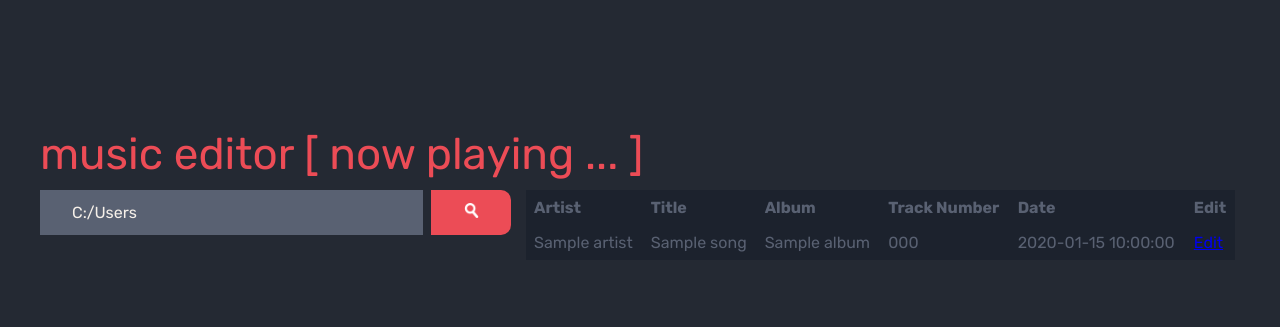
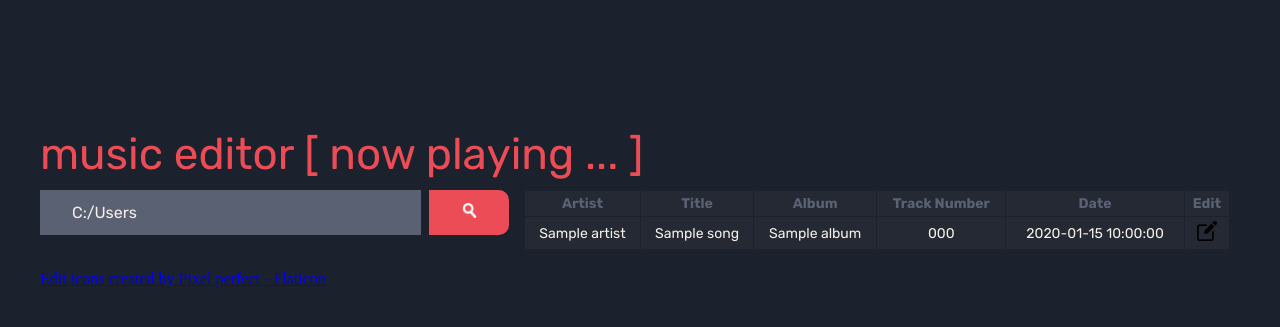
Before and after one commit to metaspheres/metadata-editor, a Flask app: template templates/homepage.html in a window 1280 px wide. Shown: the top 327 px of the page. Run offline with Flask 3, Linux system fonts and the light colour scheme; the template is opened without the code that fills it: most values are stand-ins (such as "Sample title", 1, 10 or a date in 2020).

Commit message:
css fixes

```diff
--- a/static/css/style.css
+++ b/static/css/style.css
@@ -8,9 +8,9 @@
 :root {
   --body-text-color: #F6F0E9;
   --accents-color: #EC4C56;
-  --main-background-color: #242933;
+  --main-background-color: #1C222D;
   --no-highlight-color:#596172;
-  --container-color: #1C222D;
+  --container-color: #242933;
 }
 
 *{
@@ -51,6 +51,7 @@ body {
 	grid-template-columns: 2fr 3fr;
   gap:10px;
   justify-content: center;
+  padding: 10px 5px 10px 0px ;
 
   /* display: flex;
   align-items: flex-start; */
@@ -66,50 +67,73 @@ body {
 
 .path-container-grid {
   display: grid;
-  grid-template-rows: 1fr 1fr;
+  grid-template-rows: 1fr;
   align-items: flex-start;
 
 }
 
+
+@media screen and (max-width: 768px) {
+  .path-container-grid {
+    display: grid;
+    grid-template-columns: auto-fit 1fr;
+    align-items: flex-start;
+
+  }
+}
+
+
 .path-container{
   width: 100%;
   margin: 0 auto;
-  padding: 10px 5px 10px 0px ;
+  padding: 0px 5px 10px 0px ;
 }
 
+.music-data-container th{
+  background-color: var(--container-color);
+  color: var(--no-highlight-color);
+
+}
 
 .music-data-container{
   width: 100%;
   margin: 0 auto;
-  padding: 10px 5px 10px 0px ;
+  padding: 0px 5px 10px 0px ;
 	font-family: "Rubik", sans-serif;
 	font-optical-sizing: auto;
 	font-weight: 400;
 	font-style: normal;
 	text-align:justify;
-  font-size:16px;
-  color: var(--no-highlight-color);
+  font-size:14px;
+  color: var(--body-text-color);
 
 
 
 }
 
 table {
-  background-color: var(--container-color);
   border-collapse: collapse;
   width: 100%;
 
 }
 
-.music-data-container th{
+
+td, th {
+  text-align: left;
+  padding: 4px;
+  border: 1px solid var(--main-background-color);
+  text-align: center;
   background-color: var(--container-color);
 
 }
-td, th {
-  text-align: left;
-  padding: 8px;
 
+td img{
+  width: 20px;
+  height: auto;
+  object-fit: contain;
+  color: white;
 }
+
 
 
 .form-submit{
--- a/templates/homepage.html
+++ b/templates/homepage.html
@@ -46,13 +46,15 @@
                     <td>{{ song['Album'] }}</td>
                     <td>{{ song['Track Number'] }}</td>
                     <td>{{ song['Date'] }}</td>
-                    <td><a href="/edit?path={{ song['Path'] }}">Edit</a></td>
+
+                    <td><a href="/edit?path={{ song['Path'] }}">  <img src="static\imgs\edit.png" alt="Edit"></a></td>
             </tr>
                 {% endfor %}
 
         </table>
         </div>
         </div>
+        <a href="https://www.flaticon.com/free-icons/edit" title="edit icons">Edit icons created by Pixel perfect - Flaticon</a>
     </div>
 <script src="static\js\main.js"></script>
 
```
Also changed, not shown: static/imgs/edit.png (added).
